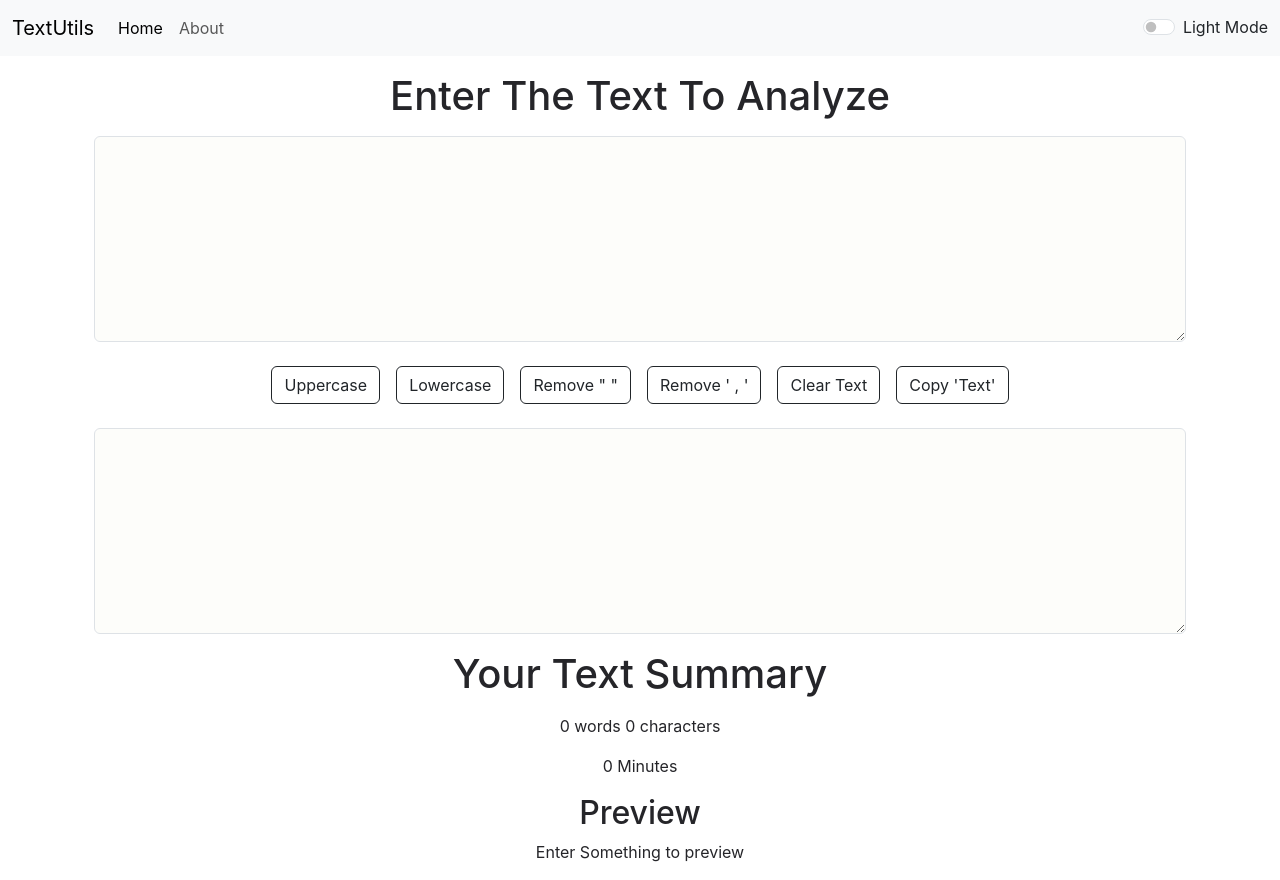
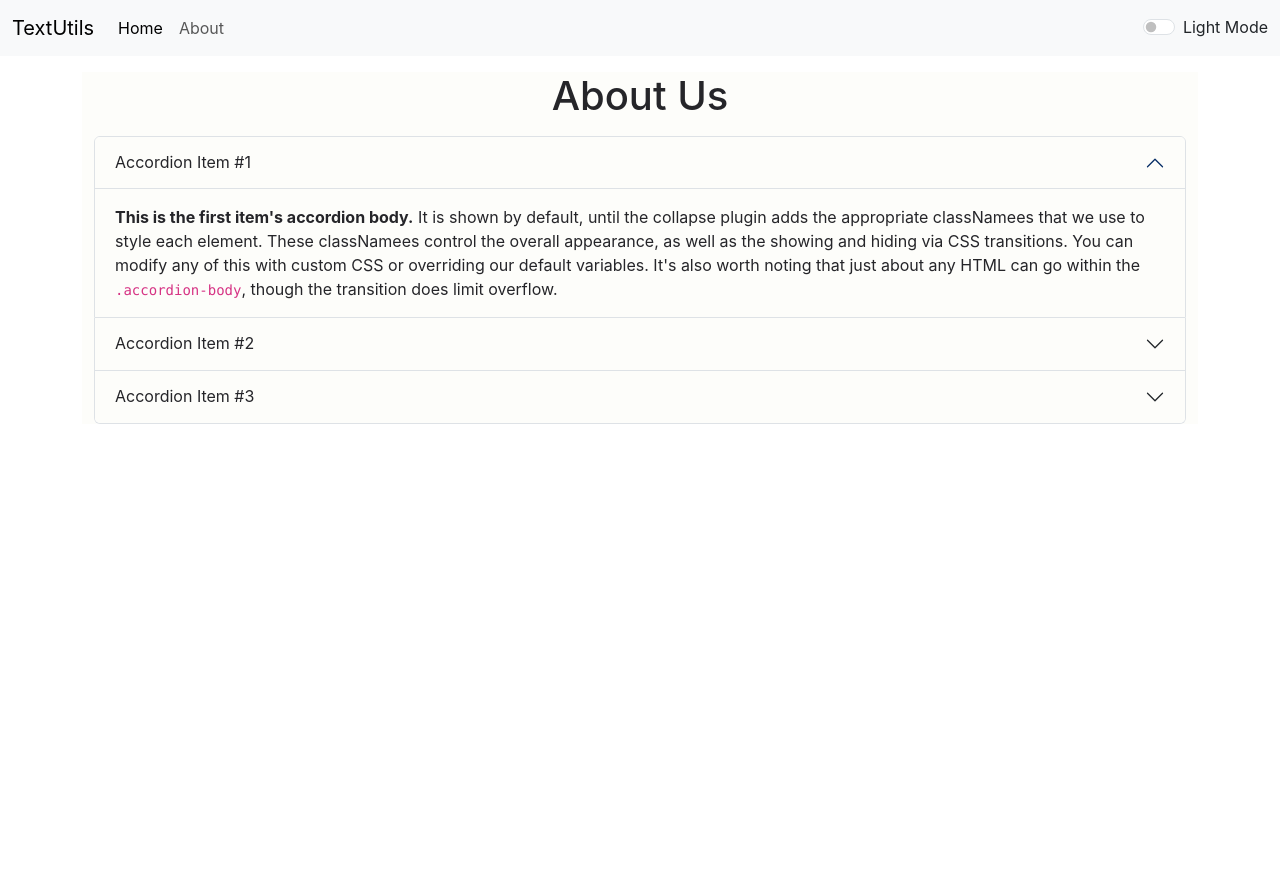
Before and after one commit to Ankurrawat-12/TextUtil, a React (Create React App) app: page /about in a window 1280 px wide. After the commit the page ends 800 px from the top, so only its background shows below. Built offline with nearby package versions, Linux system fonts and the light colour scheme.

Commit message:
Added Router

```diff
--- a/package.json
+++ b/package.json
@@ -12,6 +12,7 @@
     "@testing-library/user-event": "^13.5.0",
     "react": "^18.2.0",
     "react-dom": "^18.2.0",
+    "react-router-dom": "^6.8.1",
     "react-scripts": "5.0.1",
     "web-vitals": "^2.1.4"
   },
--- a/src/App.js
+++ b/src/App.js
@@ -1,47 +1,53 @@
 import "./App.css";
-// import About from "./components/About";
+import About from "./components/About";
 import Navbar from "./components/Navbar";
 import TextForm from "./components/TextForm";
 import React, { useState } from "react";
 import Alert from "./components/Alert";
-
+import { BrowserRouter as Router, Routes, Route} from "react-router-dom";
 
 function App() {
   const [mode, setMode] = useState("light");
-  const [alert, setAlert] = useState(null)
+  const [alert, setAlert] = useState(null);
 
   const showAlert = (message, type) => {
     setAlert({
       message: message,
-      type: type
-    })
+      type: type,
+    });
     setTimeout(() => {
       setAlert(null);
     }, 1500);
-  }
+  };
 
   const toggleMode = () => {
-    if(mode === "light"){
+    if (mode === "light") {
       setMode("dark");
-      document.body.style.backgroundColor = '#252529';
+      document.body.style.backgroundColor = "#252529";
       showAlert("Dark mode has been enabled", "success");
-    }
-    else{
+    } else {
       setMode("light");
-      document.body.style.backgroundColor = '#fdfdfa';
+      document.body.style.backgroundColor = "#fdfdfa";
       showAlert("Light mode has been enabled", "success");
     }
-  }
+  };
 
   return (
     <>
-    {/* <Navbar title="TextUtils" about="About TextUtils" /> */}
-    <Navbar title="TextUtils" mode={mode} toggleMode={toggleMode}/>
-    <Alert alert={alert}/>
-    <div className="container my-3">
-      <TextForm heading="Enter The Text To Analyze" mode={mode} showAlert={showAlert}/>
-      {/* <About /> */}
-    </div>
+      <Router>
+        <Navbar title="TextUtils" mode={mode} toggleMode={toggleMode} />
+        <Alert alert={alert} />
+        <div className="container my-3">
+          <Routes>
+            <Route exact path="/about" element={<About mode={mode} />}/>
+            <Route exact path="/" element={<TextForm
+                heading="Enter The Text To Analyze"
+                mode={mode}
+                showAlert={showAlert}
+              />}/>
+          </Routes>
+        </div>
+      </Router>
     </>
   );
 }
--- a/src/components/About.js
+++ b/src/components/About.js
@@ -1,86 +1,140 @@
-import React, { useState } from 'react'
-
-function About() {
-    const [style,setStyle] =  useState({
-        color: 'black',
-        backgroundColor: 'white'
-    })
-
-    const [btn, setBtn] = useState({
-        btnTxt: "Enable Dark Mode",
-        btnClass: "btn btn-outline-dark"
-    })
-
-    const toggleStyle = () => {
-        if(style.color === 'white'){
-            setStyle({
-                color: 'black',
-                backgroundColor: 'white'
-            })
-            setBtn({
-                btnTxt: "Enable Dark Mode",
-                btnClass: "btn btn-outline-dark"
-            })
-        }
-        else{
-            setStyle({
-                color: 'white',
-                backgroundColor: 'black'
-            })
-            setBtn({
-                btnTxt: "Enable Light Mode",
-                btnClass: "btn btn-light"
-            })
-        }
-    }
-
-
+function About(props) {
   return (
-        <div className='container'>
-            <h1 className='text-center m-3'>About Us</h1>
+    <div
+      className="container"
+      style={{
+        backgroundColor: props.mode === "dark" ? "#252529" : "#fdfdfa",
+        color: props.mode === "dark" ? "#fdfdfa" : "#252529",
+      }}
+    >
+      <h1 className="text-center m-3">About Us</h1>
       <div className="accordion" id="accordionExample">
         <div className="accordion-item">
           <h2 className="accordion-header" id="headingOne">
-                        <button className="accordion-button" style={style} type="button" data-bs-toggle="collapse" data-bs-target="#collapseOne" aria-expanded="true" aria-controls="collapseOne">
+            <button
+              className="accordion-button"
+              style={{
+                backgroundColor: props.mode === "dark" ? "#252529" : "#fdfdfa",
+                color: props.mode === "dark" ? "#fdfdfa" : "#252529",
+              }}
+              type="button"
+              data-bs-toggle="collapse"
+              data-bs-target="#collapseOne"
+              aria-expanded="true"
+              aria-controls="collapseOne"
+            >
               Accordion Item #1
             </button>
           </h2>
-                    <div id="collapseOne" className="accordion-collapse collapse show" aria-labelledby="headingOne" data-bs-parent="#accordionExample">
-                        <div className="accordion-body" style={style}>
-                            <strong>This is the first item's accordion body.</strong> It is shown by default, until the collapse plugin adds the appropriate classNamees that we use to style each element. These classNamees control the overall appearance, as well as the showing and hiding via CSS transitions. You can modify any of this with custom CSS or overriding our default variables. It's also worth noting that just about any HTML can go within the <code>.accordion-body</code>, though the transition does limit overflow.
+          <div
+            id="collapseOne"
+            className="accordion-collapse collapse show"
+            aria-labelledby="headingOne"
+            data-bs-parent="#accordionExample"
+          >
+            <div
+              className="accordion-body"
+              style={{
+                backgroundColor: props.mode === "dark" ? "#252529" : "#fdfdfa",
+                color: props.mode === "dark" ? "#fdfdfa" : "#252529",
+              }}
+            >
+              <strong>This is the first item's accordion body.</strong> It is
+              shown by default, until the collapse plugin adds the appropriate
+              classNamees that we use to style each element. These classNamees
+              control the overall appearance, as well as the showing and hiding
+              via CSS transitions. You can modify any of this with custom CSS or
+              overriding our default variables. It's also worth noting that just
+              about any HTML can go within the <code>.accordion-body</code>,
+              though the transition does limit overflow.
             </div>
           </div>
         </div>
         <div className="accordion-item">
           <h2 className="accordion-header" id="headingTwo">
-                        <button className="accordion-button collapsed" style={style} type="button" data-bs-toggle="collapse" data-bs-target="#collapseTwo" aria-expanded="false" aria-controls="collapseTwo">
+            <button
+              className="accordion-button collapsed"
+              style={{
+                backgroundColor: props.mode === "dark" ? "#252529" : "#fdfdfa",
+                color: props.mode === "dark" ? "#fdfdfa" : "#252529",
+              }}
+              type="button"
+              data-bs-toggle="collapse"
+              data-bs-target="#collapseTwo"
+              aria-expanded="false"
+              aria-controls="collapseTwo"
+            >
               Accordion Item #2
             </button>
           </h2>
-                    <div id="collapseTwo" className="accordion-collapse collapse" aria-labelledby="headingTwo" data-bs-parent="#accordionExample">
-                        <div className="accordion-body" style={style}>
-                            <strong>This is the second item's accordion body.</strong> It is hidden by default, until the collapse plugin adds the appropriate classNamees that we use to style each element. These classNamees control the overall appearance, as well as the showing and hiding via CSS transitions. You can modify any of this with custom CSS or overriding our default variables. It's also worth noting that just about any HTML can go within the <code>.accordion-body</code>, though the transition does limit overflow.
+          <div
+            id="collapseTwo"
+            className="accordion-collapse collapse"
+            aria-labelledby="headingTwo"
+            data-bs-parent="#accordionExample"
+          >
+            <div
+              className="accordion-body"
+              style={{
+                backgroundColor: props.mode === "dark" ? "#252529" : "#fdfdfa",
+                color: props.mode === "dark" ? "#fdfdfa" : "#252529",
+              }}
+            >
+              <strong>This is the second item's accordion body.</strong> It is
+              hidden by default, until the collapse plugin adds the appropriate
+              classNamees that we use to style each element. These classNamees
+              control the overall appearance, as well as the showing and hiding
+              via CSS transitions. You can modify any of this with custom CSS or
+              overriding our default variables. It's also worth noting that just
+              about any HTML can go within the <code>.accordion-body</code>,
+              though the transition does limit overflow.
             </div>
           </div>
         </div>
         <div className="accordion-item">
           <h2 className="accordion-header" id="headingThree">
-                        <button className="accordion-button collapsed" style={style} type="button" data-bs-toggle="collapse" data-bs-target="#collapseThree" aria-expanded="false" aria-controls="collapseThree">
+            <button
+              className="accordion-button collapsed"
+              style={{
+                backgroundColor: props.mode === "dark" ? "#252529" : "#fdfdfa",
+                color: props.mode === "dark" ? "#fdfdfa" : "#252529",
+              }}
+              type="button"
+              data-bs-toggle="collapse"
+              data-bs-target="#collapseThree"
+              aria-expanded="false"
+              aria-controls="collapseThree"
+            >
               Accordion Item #3
             </button>
           </h2>
-                    <div id="collapseThree" className="accordion-collapse collapse" aria-labelledby="headingThree" data-bs-parent="#accordionExample">
-                        <div className="accordion-body" style={style}>
-                            <strong>This is the third item's accordion body.</strong> It is hidden by default, until the collapse plugin adds the appropriate classNamees that we use to style each element. These classNamees control the overall appearance, as well as the showing and hiding via CSS transitions. You can modify any of this with custom CSS or overriding our default variables. It's also worth noting that just about any HTML can go within the <code>.accordion-body</code>, though the transition does limit overflow.
+          <div
+            id="collapseThree"
+            className="accordion-collapse collapse"
+            aria-labelledby="headingThree"
+            data-bs-parent="#accordionExample"
+          >
+            <div
+              className="accordion-body"
+              style={{
+                backgroundColor: props.mode === "dark" ? "#252529" : "#fdfdfa",
+                color: props.mode === "dark" ? "#fdfdfa" : "#252529",
+              }}
+            >
+              <strong>This is the third item's accordion body.</strong> It is
+              hidden by default, until the collapse plugin adds the appropriate
+              classNamees that we use to style each element. These classNamees
+              control the overall appearance, as well as the showing and hiding
+              via CSS transitions. You can modify any of this with custom CSS or
+              overriding our default variables. It's also worth noting that just
+              about any HTML can go within the <code>.accordion-body</code>,
+              though the transition does limit overflow.
             </div>
           </div>
         </div>
       </div>
-            <div className="container my-4 text-center">
-                <button type="button" onClick={toggleStyle} className={btn.btnClass}>{btn.btnTxt}</button>
     </div>
-        </div>
-    )
+  );
 }
 
 export default About;
--- a/src/components/Navbar.js
+++ b/src/components/Navbar.js
@@ -1,15 +1,17 @@
 import React from "react";
-import PropTypes from 'prop-types'
+import PropTypes from "prop-types";
+import { Link } from "react-router-dom";
 
 function Navbar(props) {
   return (
     <div>
-      <nav className={`navbar navbar-expand-lg navbar-${props.mode}  bg-${props.mode}`}>
+      <nav
+        className={`navbar navbar-expand-lg navbar-${props.mode}  bg-${props.mode}`}
+      >
         <div className="container-fluid">
-
-          <a className="navbar-brand" href="/">
+          <Link className="navbar-brand" to="/">
             {props.title}
-          </a>
+          </Link>
           <button
             className="navbar-toggler"
             type="button"
@@ -24,14 +26,14 @@ function Navbar(props) {
           <div className="collapse navbar-collapse" id="navbarSupportedContent">
             <ul className="navbar-nav me-auto mb-2 mb-lg-0">
               <li className="nav-item">
-                <a className="nav-link active" aria-current="page" href="/">
+                <Link className="nav-link active" aria-current="page" to="/">
                   Home
-                </a>
+                </Link>
               </li>
               <li className="nav-item">
-                <a className="nav-link" href="/">
+                <Link className="nav-link" to="/about">
                   {props.about}
-                </a>
+                </Link>
               </li>
             </ul>
 
@@ -46,9 +48,24 @@ function Navbar(props) {
                 Search
               </button>
             </form> */}
-            <div className={`form-check form-switch text-${props.mode === 'light'?'dark':'light'}`}>
-              <input className="form-check-input" onClick={props.toggleMode} type="checkbox" role="switch" id="flexSwitchCheckDefault"/>
-              <label className="form-check-label" htmlFor="flexSwitchCheckDefault">{props.mode === 'dark'?'Dark':'Light'} Mode</label>
+            <div
+              className={`form-check form-switch text-${
+                props.mode === "light" ? "dark" : "light"
+              }`}
+            >
+              <input
+                className="form-check-input"
+                onClick={props.toggleMode}
+                type="checkbox"
+                role="switch"
+                id="flexSwitchCheckDefault"
+              />
+              <label
+                className="form-check-label"
+                htmlFor="flexSwitchCheckDefault"
+              >
+                {props.mode === "dark" ? "Dark" : "Light"} Mode
+              </label>
             </div>
           </div>
         </div>
@@ -57,16 +74,14 @@ function Navbar(props) {
   );
 }
 
-
 Navbar.prototypes = {
-    title: PropTypes.string.isRequired,
-    about: PropTypes.string.isRequired
-}
+  title: PropTypes.string.isRequired,
+  about: PropTypes.string.isRequired,
+};
 
 Navbar.defaultProps = {
-    title: 'Set Title here',
-    about: 'About'
-}
-
+  title: "Set Title here",
+  about: "About",
+};
 
 export default Navbar;
```
Also changed, not shown: public/index.html (+11 -2 lines), src/components/Alert.js (+15 -9 lines), 1 other file (tests, documents, lock files or other folders). Lines whose indentation alone changed are shown as unchanged.
